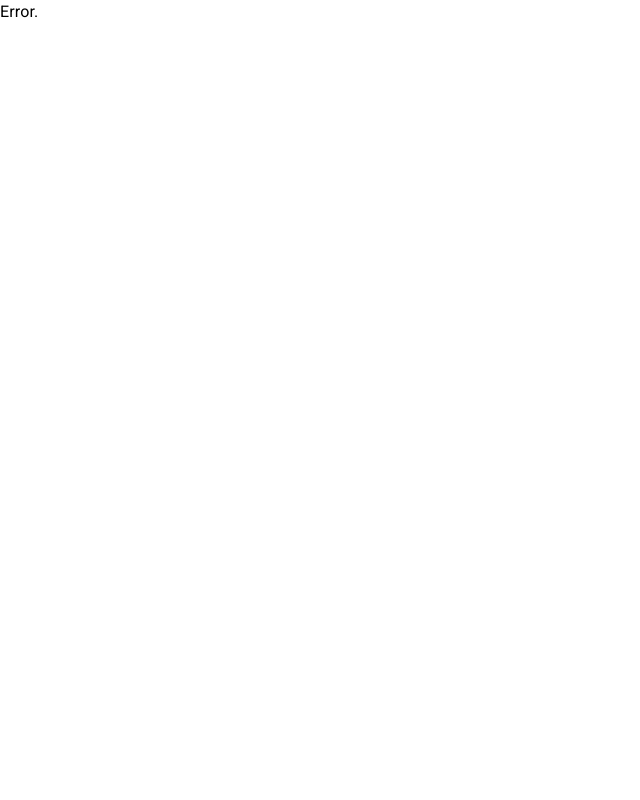
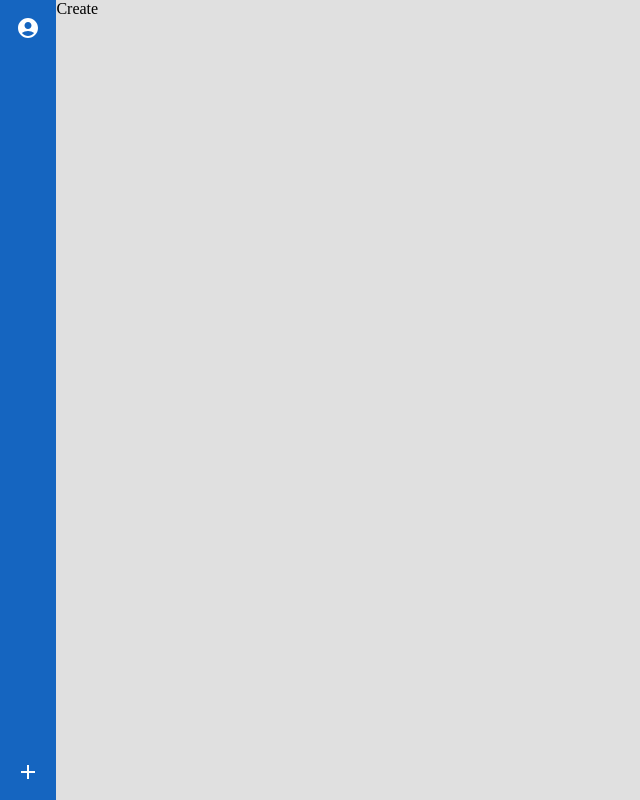
Before and after one commit to WorshipTool/worshiptool, a React (Create React App) app: page /create in a window 1280 px wide. Before the commit this address had no page. Shown: the whole page, without its empty margins (0-640 px from the left). Built offline with nearby package versions, Linux system fonts and the light colour scheme.

Commit message:
gr: Create page init

```diff
--- a/src/App.tsx
+++ b/src/App.tsx
@@ -7,6 +7,7 @@ import {
 import Home from './pages/Home/Home';
 import "./App.css";
 import Base from './pages/Base';
+import Create from './pages/Create/Create';
 
 function App() {
   const router = createBrowserRouter([
@@ -19,6 +20,10 @@ function App() {
           path: "",
           element: <Home />
         },
+        {
+          path: "create",
+          element: <Create />
+        },
       ]
     }
   ]);
--- /dev/null
+++ b/src/pages/Create/Create.tsx
@@ -0,0 +1,7 @@
+import React from 'react'
+
+export default function Create() {
+  return (
+    <div>Create</div>
+  )
+}
```
